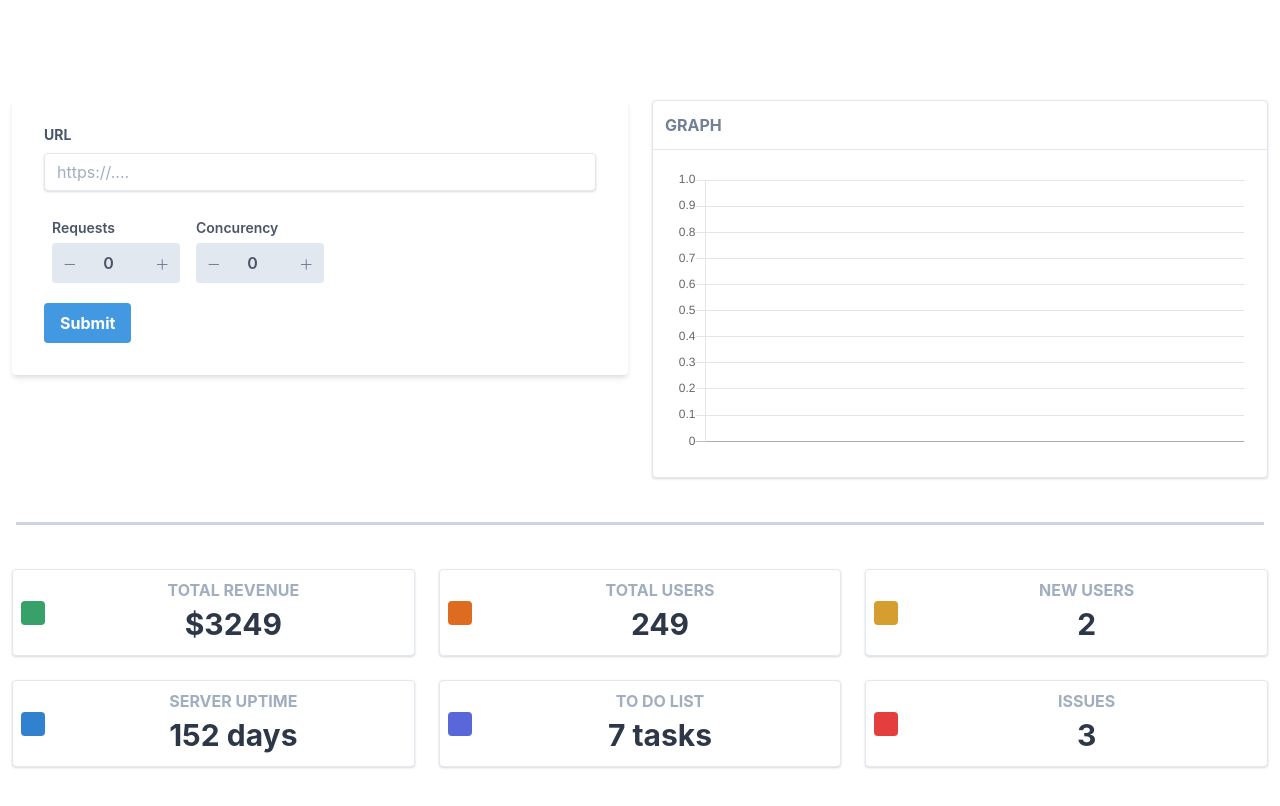
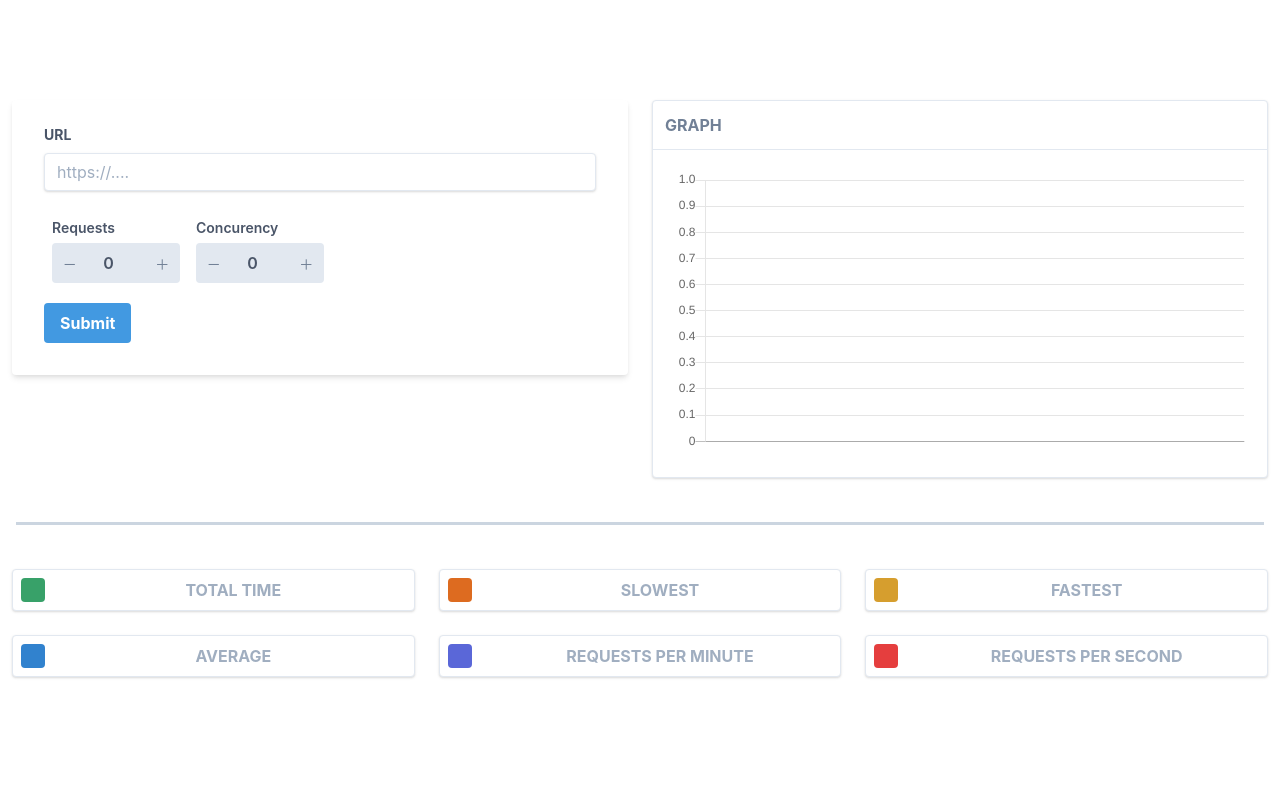
Before and after one commit to teaglebuilt/Sumo, a React (Create React App) app in the folder client/: page / in a window 1280 px wide. Shown: the top 806 px of the page. Built offline with nearby package versions, Linux system fonts and the light colour scheme; no server answers; the HTML template or start-up script is replaced by a standard one.

Commit message:
:tada: add metrics component

```diff
--- a/client/src/components/App.js
+++ b/client/src/components/App.js
@@ -7,6 +7,7 @@ import Metrics from "./Metrics";
 
 function App() {
   const [data, setData] = useState({});
+  const [metrics, setMetrics] = useState({});
 
   const socket = socketIOClient(`http://localhost:8000`);
 
@@ -23,10 +24,11 @@ function App() {
         ]
       })
     );
-  }, [data, setData, socket]);
+    socket.on("metrics", res => setMetrics(res));
+  }, [data, setData, socket, metrics, setMetrics]);
 
   return (
-    <GlobalContext.Provider value={{ socket, data, setData }}>
+    <GlobalContext.Provider value={{ socket, data, metrics }}>
       <div className="container w-full mx-auto pt-20">
         <div className="flex flex-row flex-wrap flex-grow mt-2">
           <div className="w-full md:w-1/2 p-3">
--- a/client/src/components/Metrics.js
+++ b/client/src/components/Metrics.js
@@ -1,6 +1,9 @@
-import React from "react";
+import React, { useContext } from "react";
+import GlobalContext from "../context/globalContext";
 
 const Metrics = () => {
+  const { metrics } = useContext(GlobalContext);
+
   return (
     <div class="flex flex-wrap">
       <div class="w-full md:w-1/2 xl:w-1/3 p-3">
@@ -12,9 +15,9 @@ const Metrics = () => {
               </div>
             </div>
             <div class="flex-1 text-right md:text-center">
-              <h5 class="font-bold uppercase text-gray-500">Total Revenue</h5>
+              <h5 class="font-bold uppercase text-gray-500">Total Time</h5>
               <h3 class="font-bold text-3xl">
-                $3249{" "}
+                {metrics.total_time}
                 <span class="text-green-500">
                   <i class="fas fa-caret-up"></i>
                 </span>
@@ -32,9 +35,9 @@ const Metrics = () => {
               </div>
             </div>
             <div class="flex-1 text-right md:text-center">
-              <h5 class="font-bold uppercase text-gray-500">Total Users</h5>
+              <h5 class="font-bold uppercase text-gray-500">Slowest</h5>
               <h3 class="font-bold text-3xl">
-                249{" "}
+                {metrics.slowest}
                 <span class="text-orange-500">
                   <i class="fas fa-exchange-alt"></i>
                 </span>
@@ -52,9 +55,9 @@ const Metrics = () => {
               </div>
             </div>
             <div class="flex-1 text-right md:text-center">
-              <h5 class="font-bold uppercase text-gray-500">New Users</h5>
+              <h5 class="font-bold uppercase text-gray-500">Fastest</h5>
               <h3 class="font-bold text-3xl">
-                2{" "}
+                {metrics.fastest}
                 <span class="text-yellow-600">
                   <i class="fas fa-caret-up"></i>
                 </span>
@@ -72,8 +75,8 @@ const Metrics = () => {
               </div>
             </div>
             <div class="flex-1 text-right md:text-center">
-              <h5 class="font-bold uppercase text-gray-500">Server Uptime</h5>
-              <h3 class="font-bold text-3xl">152 days</h3>
+              <h5 class="font-bold uppercase text-gray-500">Average</h5>
+              <h3 class="font-bold text-3xl">{metrics.average}</h3>
             </div>
           </div>
         </div>
@@ -87,8 +90,10 @@ const Metrics = () => {
               </div>
             </div>
             <div class="flex-1 text-right md:text-center">
-              <h5 class="font-bold uppercase text-gray-500">To Do List</h5>
-              <h3 class="font-bold text-3xl">7 tasks</h3>
+              <h5 class="font-bold uppercase text-gray-500">
+                Requests Per Minute
+              </h5>
+              <h3 class="font-bold text-3xl">{metrics.requests_per_min}</h3>
             </div>
           </div>
         </div>
@@ -102,9 +107,11 @@ const Metrics = () => {
               </div>
             </div>
             <div class="flex-1 text-right md:text-center">
-              <h5 class="font-bold uppercase text-gray-500">Issues</h5>
+              <h5 class="font-bold uppercase text-gray-500">
+                Requests Per Second
+              </h5>
               <h3 class="font-bold text-3xl">
-                3{" "}
+                {metrics.requests_per_sec}
                 <span class="text-red-500">
                   <i class="fas fa-caret-up"></i>
                 </span>
```
Also changed, not shown: 2 other files (tests, documents, lock files or other folders).
